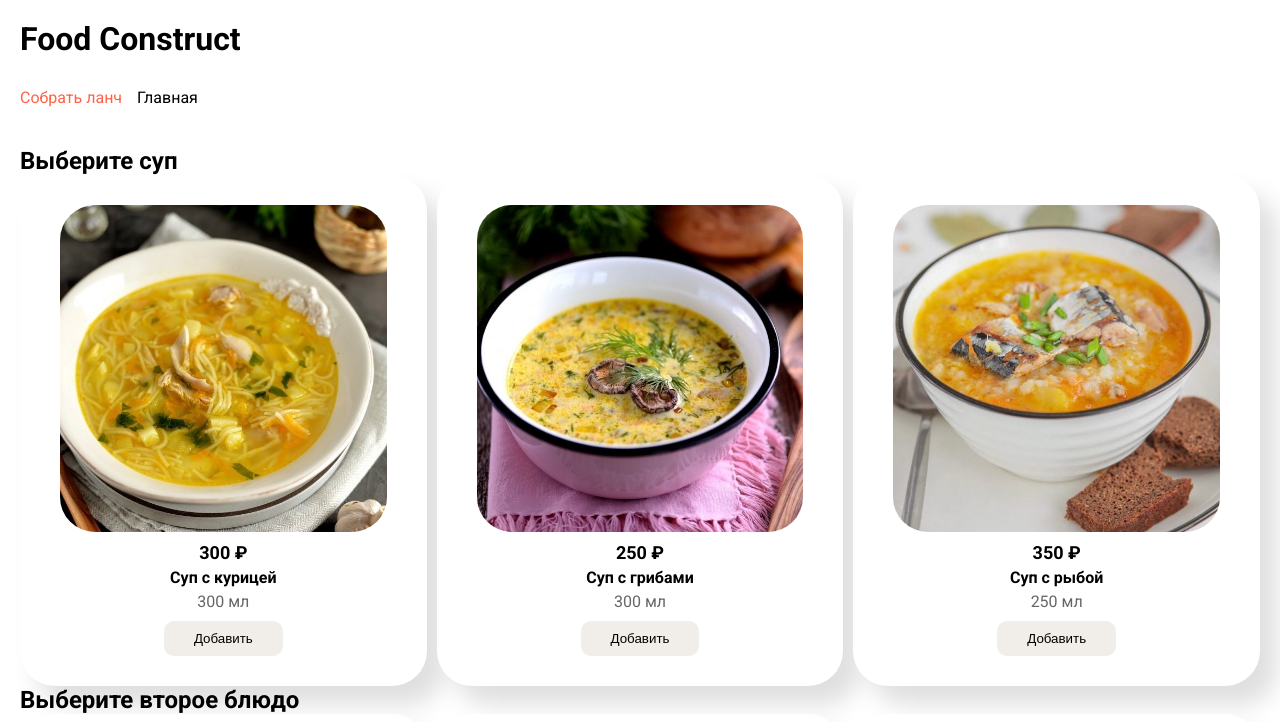
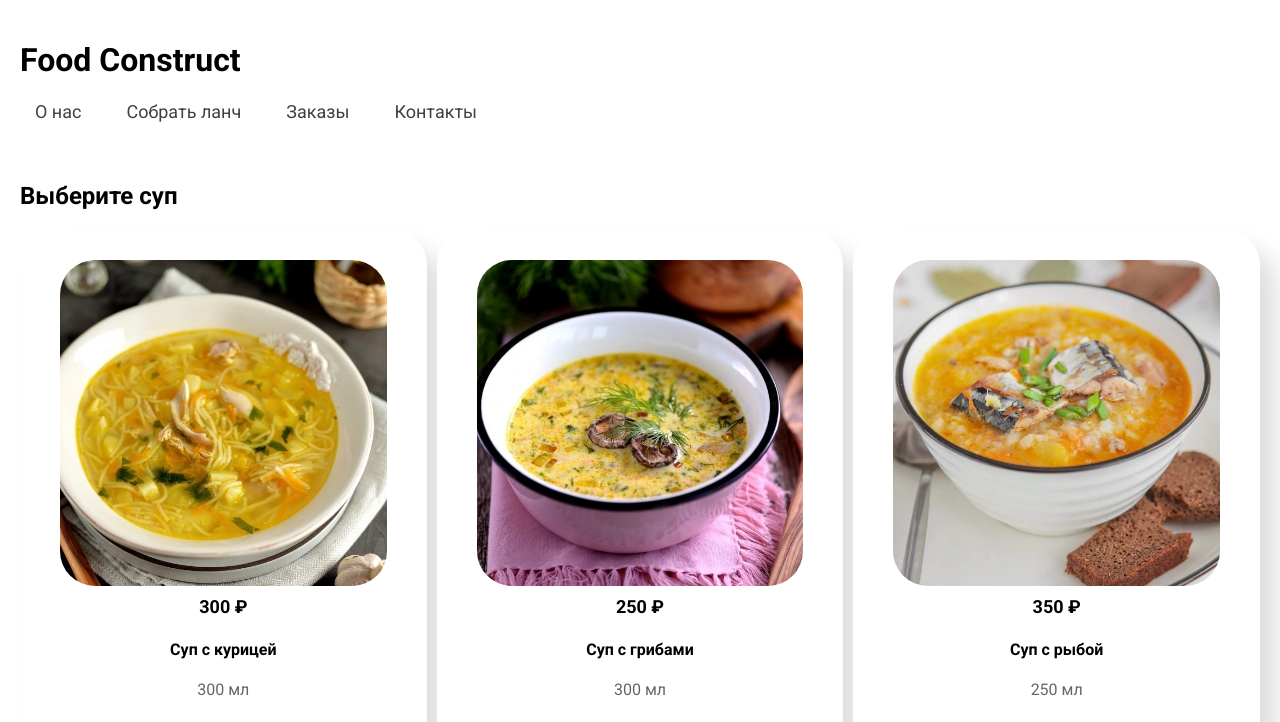
Before and after one commit to IngaRudakova/web_class_231_3211, a plain HTML site: page lab2/index.html in a window 1280 px wide. Shown: the top 722 px of the page. Drawn offline with Linux system fonts and the light colour scheme.

Commit message:
исправление шапки

```diff
--- a/lab2/index.html
+++ b/lab2/index.html
@@ -4,16 +4,20 @@
     <meta charset="UTF-8">
     <meta name="viewport" content="width=device-width, initial-scale=1.0">
     <link rel="stylesheet" href="style_lunch.css">
+    <link rel="stylesheet" href="style_first.css">
+
     <title>Собрать ланч</title>
 </head>
 <body>
-    <header>
-        <h1><strong>Food Construct</strong></h1>
-        <nav>
-          <a href="#" class="active">Собрать ланч</a>
-          <a href="first_list.html">Главная</a>
-        </nav>
-      </header>
+  <header>
+    <h1><strong>Food Construct</strong></h1>
+      <nav>
+          <a href="first_list.html">О нас</a>
+          <a href="index.html">Собрать ланч</a>
+          <a href="#post">Заказы</a>
+          <a href="#contacts">Контакты</a>
+      </nav>
+  </header>
 
       <main>
         <section class="soups">
--- a/lab2/style_first.css
+++ b/lab2/style_first.css
@@ -1,5 +1,5 @@
 body {
-    font-family: 'Open Sans', sans-serif;
+    font-family: 'Roboto', sans-serif;
     margin: 0;
     padding: 0;
 }
@@ -11,11 +11,11 @@ header {
 nav a {
     margin: 0 15px;
     text-decoration: none;
-    color: #007bff;
+    color: #404040;
     font-size: 18px;
 }
 nav a:hover {
-    color: #0056b3;
+    color: tomato;
 }
 main {
     padding: 20px;
@@ -25,7 +25,7 @@ section {
     width: 100%;
 }
 img {
-    width: 60%;
+    width: 70%;
     height: auto;
 }
 table {
--- a/lab2/style_lunch.css
+++ b/lab2/style_lunch.css
@@ -2,25 +2,25 @@
 
 * {
   box-sizing: border-box;
-  margin: 0;
-  padding: 0;
 }
-
+/*
 body {
   font-family: 'Roboto', sans-serif;
+
 }
 
 header, main, footer {
   padding: 20px;
 
-}
+}*/
 
 nav {
   display: flex;
   flex-wrap: wrap;
   gap: 15px;
   justify-content: left;
-  margin-top: 30px;
+  margin-top: 20px;
+  font-size: 18px;
 }
 
 nav a {
```
Also changed, not shown: lab2/first_list.html (+3 -4 lines), 1 other file.
